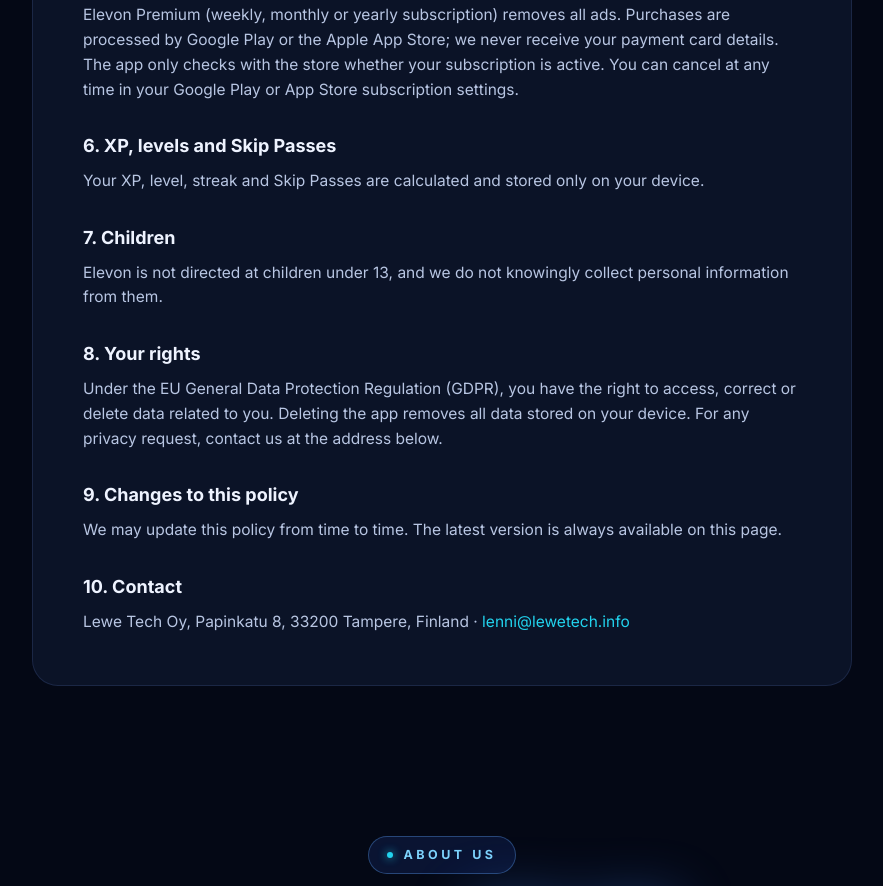
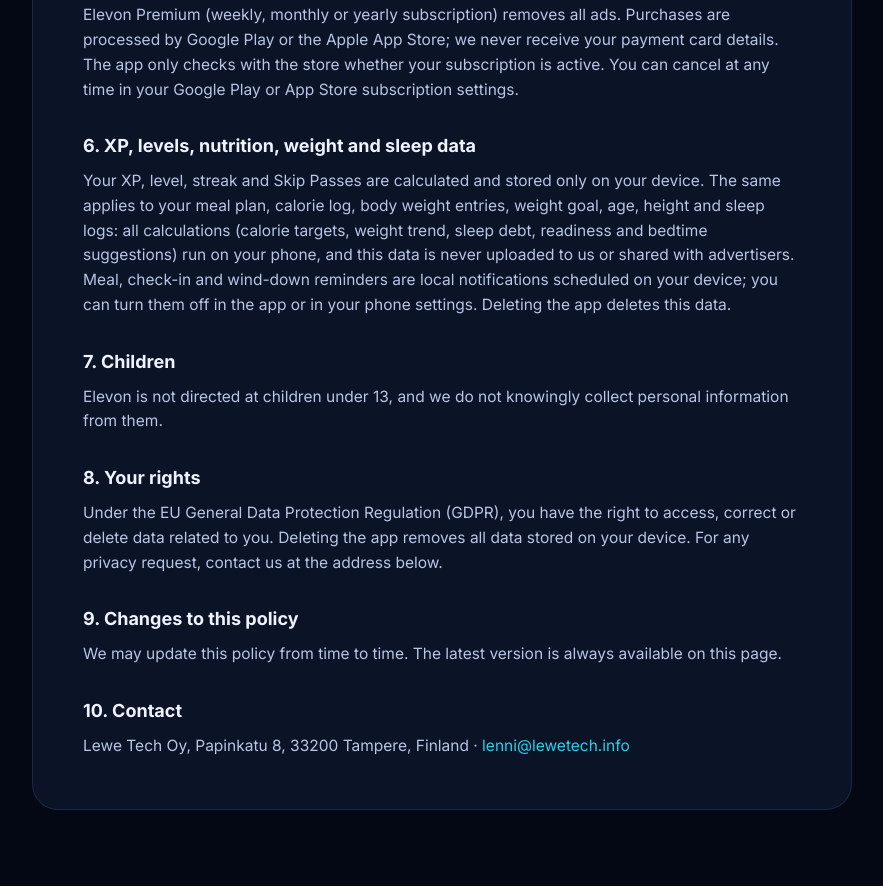
Before and after one commit to lewetechcompany-netizen/lewetech-site, a plain HTML site: page index.html in a window 1280 px wide. Shown: the part 11114-12000 px from the top of the page, without its empty margins (198-1081 px from the left). Drawn offline with Linux system fonts and the light colour scheme; a web font is replaced by a local one.

Commit message:
Privacy policy: nutrition, weight and sleep data stay on device

```diff
--- a/index.html
+++ b/index.html
@@ -356,8 +356,8 @@ footer nav{gap:22px}
     <h3>5. Elevon Premium and purchases</h3>
     <p>Elevon Premium (weekly, monthly or yearly subscription) removes all ads. Purchases are processed by Google Play or the Apple App Store; we never receive your payment card details. The app only checks with the store whether your subscription is active. You can cancel at any time in your Google Play or App Store subscription settings.</p>
 
-    <h3>6. XP, levels and Skip Passes</h3>
-    <p>Your XP, level, streak and Skip Passes are calculated and stored only on your device.</p>
+    <h3>6. XP, levels, nutrition, weight and sleep data</h3>
+    <p>Your XP, level, streak and Skip Passes are calculated and stored only on your device. The same applies to your meal plan, calorie log, body weight entries, weight goal, age, height and sleep logs: all calculations (calorie targets, weight trend, sleep debt, readiness and bedtime suggestions) run on your phone, and this data is never uploaded to us or shared with advertisers. Meal, check-in and wind-down reminders are local notifications scheduled on your device; you can turn them off in the app or in your phone settings. Deleting the app deletes this data.</p>
 
     <h3>7. Children</h3>
     <p>Elevon is not directed at children under 13, and we do not knowingly collect personal information from them.</p>
```
